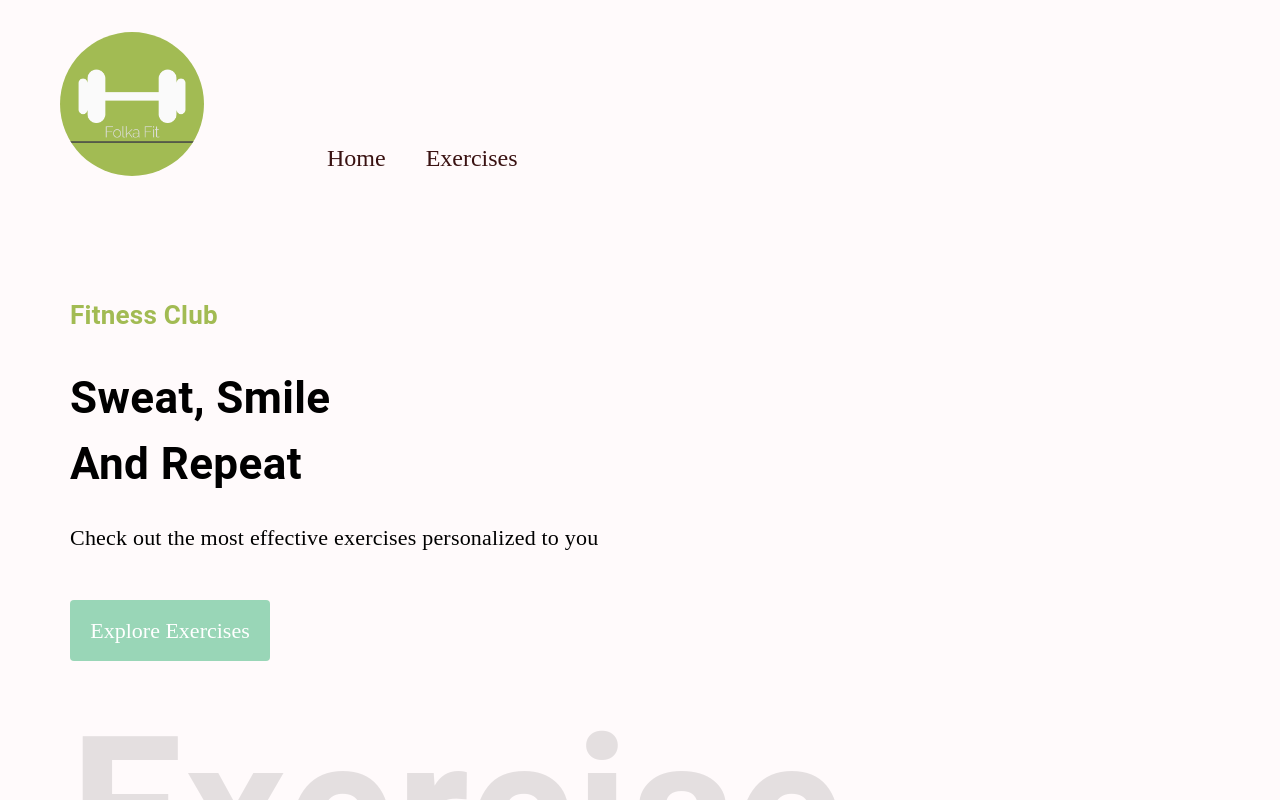
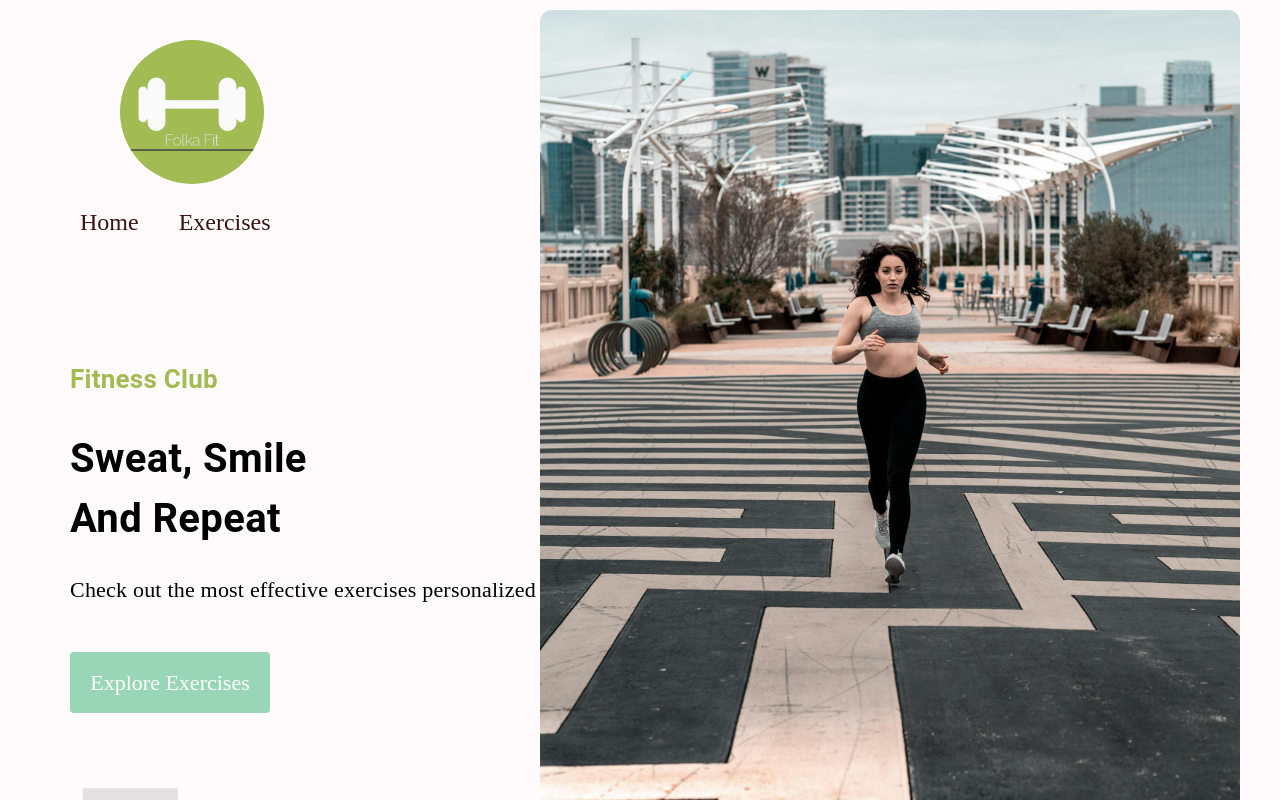
Before and after one commit to Folka2134/folka-fit, a React (Create React App) app: page / in a window 1280 px wide. Shown: the top 800 px of the page. Built offline with nearby package versions, Linux system fonts and the light colour scheme; no server answers.

Commit message:
updated styles

```diff
--- a/src/App.css
+++ b/src/App.css
@@ -65,7 +65,6 @@ body {
   width: 700px;
   height: 900px;
   margin-top: -330px;
-
 }
 
 .exercise-card {
--- a/src/components/HeroBanner.js
+++ b/src/components/HeroBanner.js
@@ -1,7 +1,7 @@
 import React from "react";
 import { Box, Stack, Typography } from "@mui/material";
 
-import HeroBannerImage from "../assets/images/banner.png";
+import HeroBannerImage from "../assets/images/banner1.jpg";
 
 const HeroBanner = () => (
   <Box
@@ -14,7 +14,7 @@ const HeroBanner = () => (
     </Typography>
     <Typography
       fontWeight={700}
-      sx={{ fontSize: { lg: "44px", xs: "40px" } }}
+      sx={{ fontSize: { lg: "40px", xs: "35px" } }}
       mb="23px"
       mt="30px"
     >
@@ -53,7 +53,11 @@ const HeroBanner = () => (
     >
       Exercise
     </Typography>
-    {/* <img src={HeroBannerImage} alt="hero-banner" className="hero-banner-img" /> */}
+    <img
+      src={HeroBannerImage}
+      alt="hero-banner"
+      className="hero-banner-img rounded-xl"
+    />
   </Box>
 );
 
--- a/src/components/Navbar.js
+++ b/src/components/Navbar.js
@@ -6,20 +6,20 @@ import Logo from "../assets/images/Logo.png";
 
 const Navbar = () => (
   <Stack
-    direction="row"
-    justifyContent="space-around"
-    sx={{
-      gap: { sm: "123px", xs: "40px" },
-      mt: { sm: "32px", xs: "20px" },
-      justifyContent: "none",
-    }}
-    px="20px"
+    // direction="row"
+    // justifyContent="space-around"
+    // sx={{
+    //   gap: { sm: "123px", xs: "40px" },
+    //   mt: { sm: "32px", xs: "20px" },
+    // }}
+    // px="20px"
+    className="mt-10 flex w-full flex-row items-center gap-5 md:items-start md:justify-start md:px-20"
   >
     <Link to="/">
       <img
         src={Logo}
         alt="logo"
-        className="w-36 h-36 m-0 ml-10 rounded-full bg-primary"
+        className="m-0 h-36 w-36 rounded-full bg-primary md:ml-10"
       />
     </Link>
     <Stack
@@ -31,13 +31,13 @@ const Navbar = () => (
     >
       <Link
         to="/"
-        className="text-decoration-none text-[#3A1212] hover:border-b-4 border-[#99d6b7] transition-all duration-75"
+        className="text-decoration-none border-[#99d6b7] text-[#3A1212] transition-all duration-75 hover:border-b-4"
       >
         Home
       </Link>
       <a
         href="#exercises"
-        className="text-decoration-none text-[#3A1212] hover:border-b-4 border-[#99d6b7] transition-all duration-75"
+        className="text-decoration-none border-[#99d6b7] text-[#3A1212] transition-all duration-75 hover:border-b-4"
       >
         Exercises
       </a>
--- a/src/components/SearchExercises.js
+++ b/src/components/SearchExercises.js
@@ -55,7 +55,7 @@ const SearchExercises = ({ setExercises, bodyPart, setBodyPart }) => {
     <Stack alignItems="center" mt="37px" justifyContent="center" p="20px">
       <Typography
         fontWeight={700}
-        sx={{ fontSize: { lg: "44px", xs: "30px" } }}
+        sx={{ fontSize: { lg: "35px", xs: "30px" } }}
         mb="49px"
         textAlign="center"
       >
```
Also changed, not shown: src/assets/images/banner1.jpg (added).
